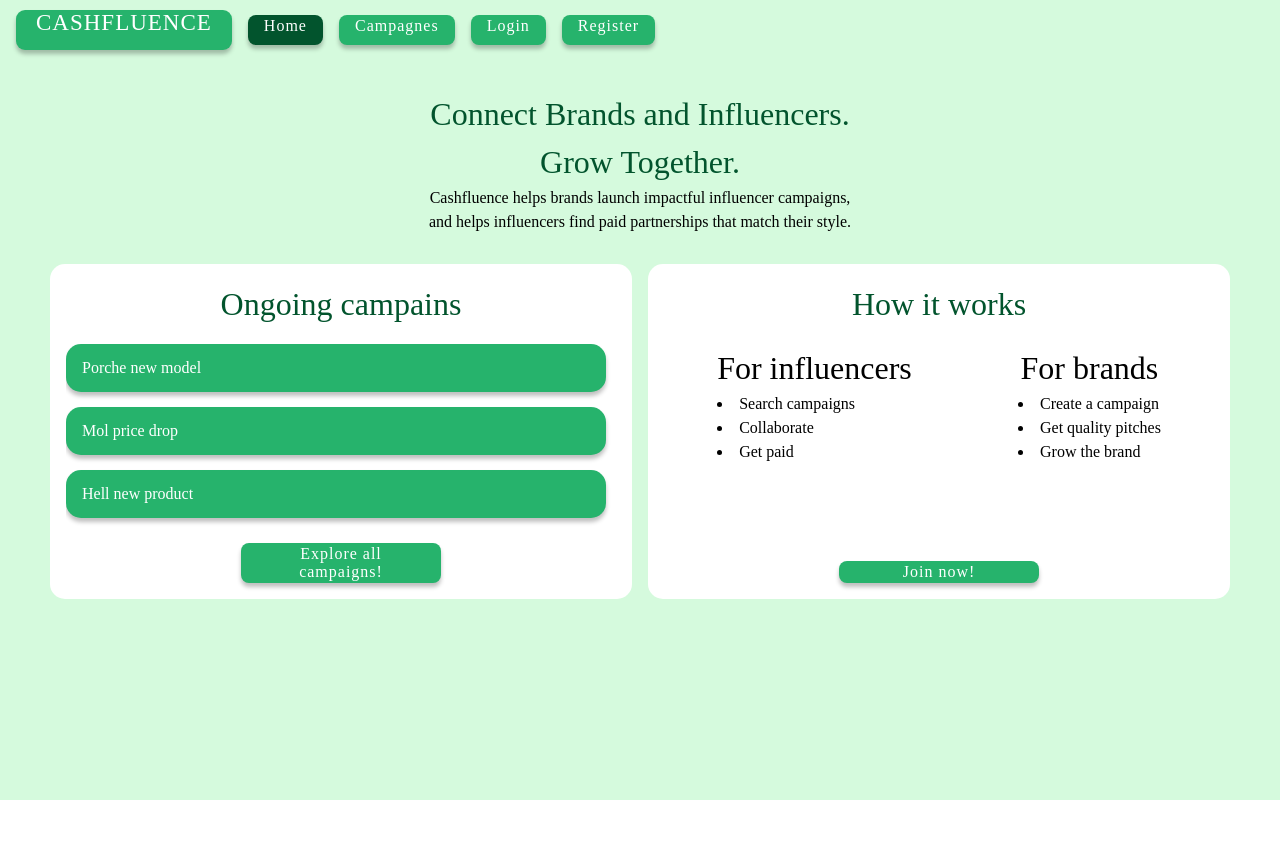
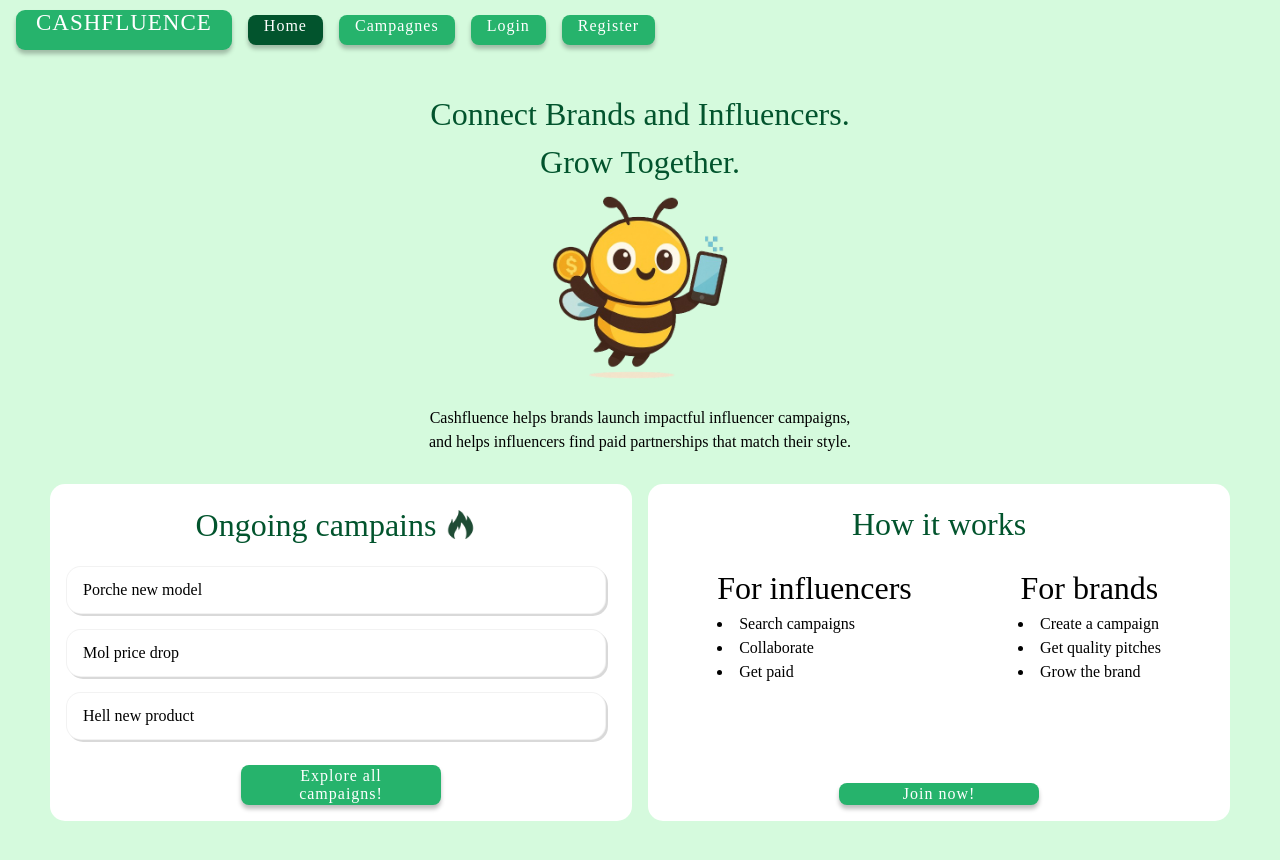
Before and after one commit to MrtnBalazs/influ-frontend, an Angular app: page /brands in a window 1280 px wide. Shown: the top 860 px of the page. Before the commit the page ends 800 px from the top, so only its background shows below. Built offline with nearby package versions, Linux system fonts and the light colour scheme; a web font is replaced by a local one.

Commit message:
fixed homepage design, added cashie and flame and background color now good when scrolling

```diff
--- a/angular.json
+++ b/angular.json
@@ -21,10 +21,8 @@
             ],
             "tsConfig": "tsconfig.app.json",
             "assets": [
-              {
-                "glob": "**/*",
-                "input": "public"
-              }
+              "src/assets",
+              "src/favicon.ico"
             ],
             "styles": [
               "src/styles.css",
--- a/src/app/homepage/homepage.component.html
+++ b/src/app/homepage/homepage.component.html
@@ -1,12 +1,20 @@
-<div style="background-color: var(--light-green); height: calc(100vh - 60px); width: 100vw; padding: 30px 50px 0px 50px;">
+<div style="background-color: var(--light-green); width: 100%; padding: 30px 50px 50px 50px; min-height: 100vh;">
     <div class="title" style="color: var(--dark-green);">Connect Brands and Influencers.</div>
     <div class="title" style="color: var(--dark-green);">Grow Together.</div>
+    <div class="mascot-container">
+        <img src="assets/cashie.png" alt="Cashie" class="cashie-img"/>
+    </div>
     <div class="text" style="text-align: center;">Cashfluence helps brands launch impactful influencer campaigns,</div>
     <div class="text" style="text-align: center;">and helps influencers find paid partnerships that match their style.</div>
     <div style="display: flex; flex-direction: row; gap: 16px; justify-content: center; margin-top: 30px;">
         <div @fadeSlideId class="white-container" style="display: flex; flex-direction: column; justify-content: space-between;">
             <div>
-                <div class="title" style="color: var(--dark-green); margin-bottom: 16px;">Ongoing campains</div>
+                <div style="display: flex; flex-direction: row; align-items: center; justify-content: center;">
+                    <div class="title" style="color: var(--dark-green); margin-bottom: 16px;">Ongoing campains</div>
+                    <div class="image-container" style="margin-bottom: 16px;">
+                        <img src="assets/flame.png" alt="flame" class="flame-img"/>
+                    </div>
+                </div>
                 <app-campagne-list [campaigns]="campaigns" [withTitle]="false" [clickable]="false"></app-campagne-list>
             </div>
             <div style="align-self: center;" (click)="onCampaignClicked()">
--- a/src/index.html
+++ b/src/index.html
@@ -11,6 +11,6 @@
   <link href="https://fonts.googleapis.com/css2?family=Koulen&display=swap" rel="stylesheet">
 </head>
 <body>
-  <app-root></app-root>
+  <app-root style="height: 100%;"></app-root>
 </body>
 </html>
--- a/src/styles.css
+++ b/src/styles.css
@@ -14,9 +14,10 @@ html, body
 {
     width: 100%;
     height: 100%;
-    min-height: 100%;
     background-size: cover;
     background-position: fixed;
+    min-height: 100%;
+    background-color: transparent;
 }
 
 body {
@@ -171,15 +172,28 @@ button {
 }
 
 .list-item.selected {
-    background:  var(--dark-green);
+    background: var(--dark-green);
+}
+
+.list-item.not-clickable {
+    cursor: default;
+    background-color: white;
+    box-shadow: 2px 2px 0px 0px rgba(0, 0, 0, 0.15);
+    color: #000;
+    border: 1px solid rgba(0, 0, 0, 0.05);
 }
 
 .list-item.selected.not-clickable {
-    background:  var(--green);
+    cursor: default;
+    background-color: white;
+    box-shadow: 2px 2px 0px 0px rgba(0, 0, 0, 0.15);
+    color: #000;
+    border: 1px solid rgba(0, 0, 0, 0.05);
 }
 
 .list-item:active.not-clickable {
     transform: translateX(0px);
+    cursor: default;
 }
 
 .list-title {
@@ -298,4 +312,30 @@ app-campage {
     width: 100%;
 }
 
-/* -------------- LOGIN ----------------------*/
+.mascot-container {
+  flex: 1;
+  display: flex;
+  justify-content: center;
+  min-width: 200px;
+}
+
+.image-container {
+    display: flex;
+    justify-content: center;
+}
+
+.cashie-img {
+  width: 220px;
+  height: auto;
+  animation: float 3s ease-in-out infinite;
+}
+
+.flame-img {
+  width: 50px;
+  height: auto;
+}
+
+@keyframes float {
+  0%, 100% { transform: translateY(0); }
+  50% { transform: translateY(-10px); }
+}
```
Also changed, not shown: src/assets/cashie.png (added), src/assets/flame.png (added).
